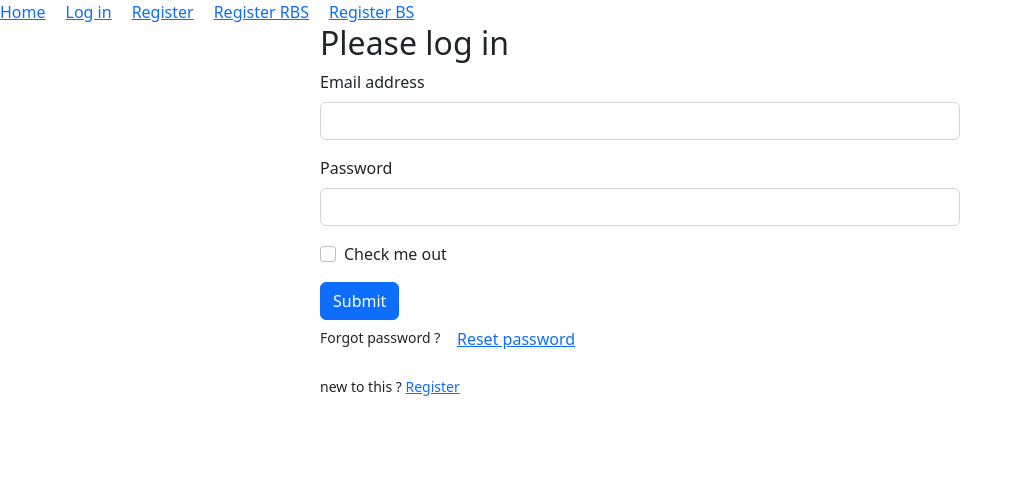
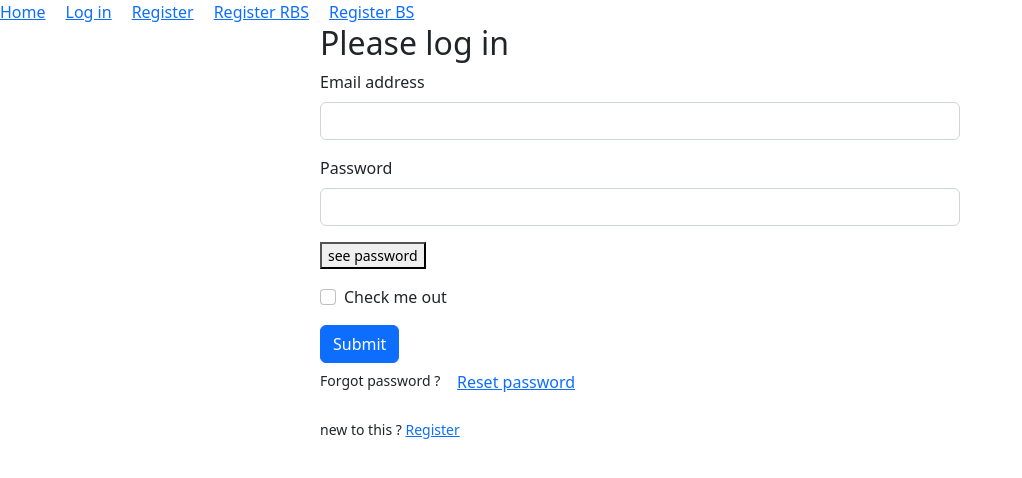
Before and after one commit to Sobuj54/module-59-email-password-authentication-login-form, a React (Vite) app: page /login in a window 1280 px wide. Shown: the top 478 px of the page, without its empty margins (0-1022 px from the left). Built offline with nearby package versions, Linux system fonts and the light colour scheme.

Commit message:
user can see hidden password

```diff
--- a/src/Components/Login/LogIn.jsx
+++ b/src/Components/Login/LogIn.jsx
@@ -12,6 +12,7 @@ const auth = getAuth(app);
 const LogIn = () => {
   const [error, setError] = useState("");
   const [success, setSuccess] = useState("");
+  const [truth, setTruth] = useState();
   const emailRef = useRef();
 
   const handleLogIn = (event) => {
@@ -66,6 +67,12 @@ const LogIn = () => {
       });
   };
 
+  const seePassword = (isTrue) => {
+    if (isTrue) {
+      setTruth(isTrue);
+    }
+  };
+
   return (
     <div className="w-50 mx-auto">
       <h2>Please log in</h2>
@@ -91,12 +98,17 @@ const LogIn = () => {
           {/* required prevents empty form submission */}
           <input
             name="password"
-            type="password"
+            type={truth ? "text" : "password"}
             className="form-control"
             id="exampleInputPassword1"
             required
           />
         </div>
+        <p>
+          <small>
+            <button onClick={() => seePassword(true)}>see password</button>
+          </small>
+        </p>
         <div className="mb-3 form-check">
           <input
             type="checkbox"
```
